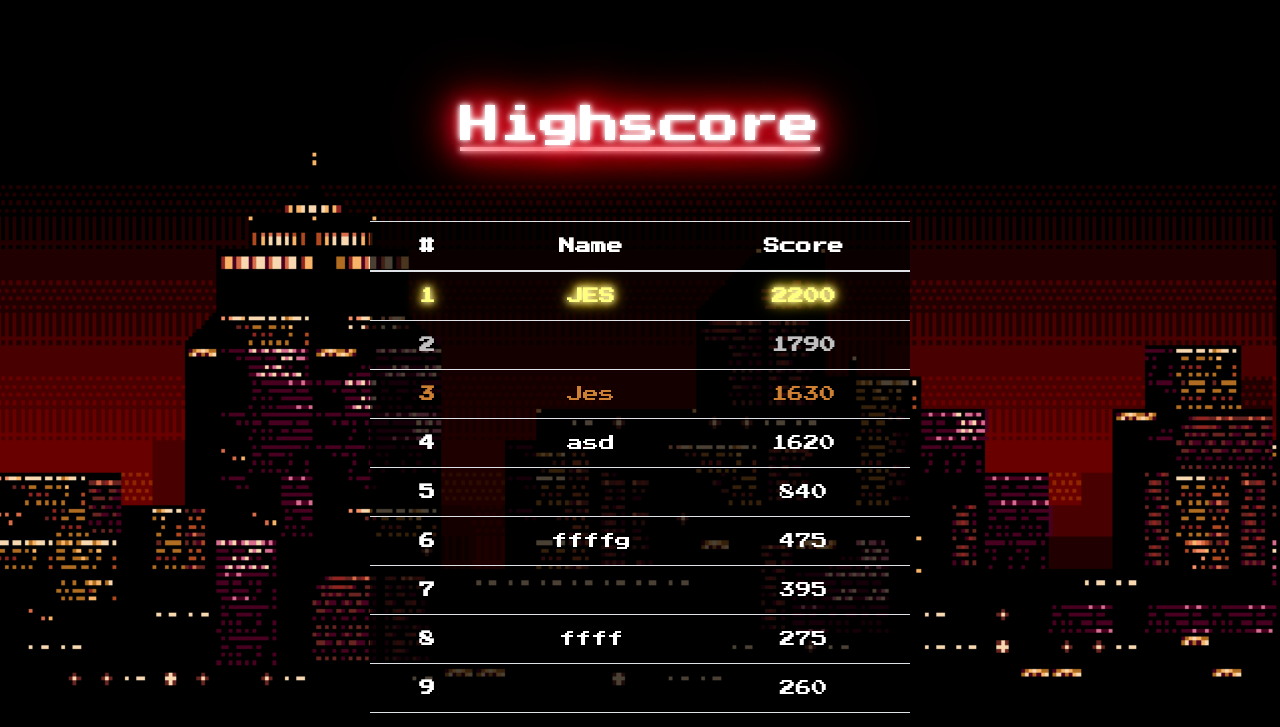
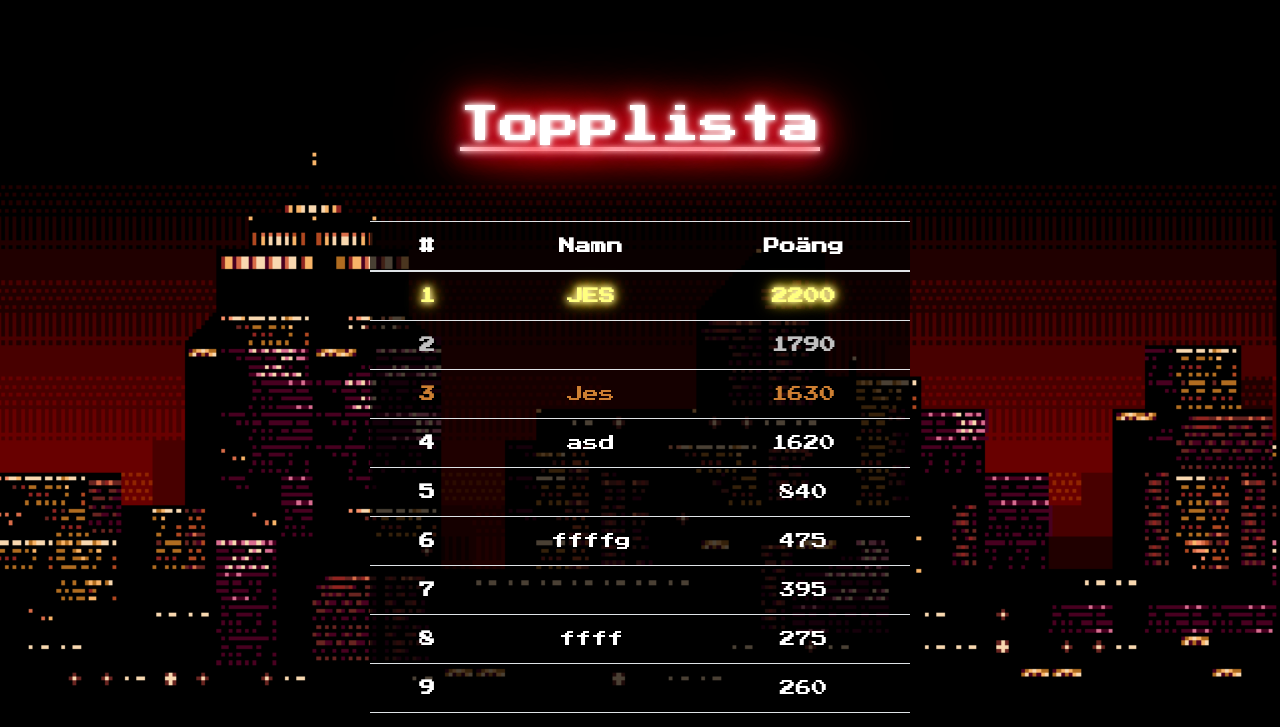
Before and after one commit to teeboteebo/break-them-out, a plain HTML site: page www/index.html in a window 1280 px wide. Both pictures are taken after a click on the picture 1177 px from the left and 31 px from the top of the page. Shown: the part 61-788 px from the top of the page. Drawn offline with nearby package versions, Linux system fonts and the light colour scheme; files that its build step writes are made by us from their sources.

Commit message:
highscore page translation

```diff
--- a/www/index.html
+++ b/www/index.html
@@ -228,7 +228,7 @@
 
     <!-- Highscore -->
     <section class="container high-score">
-      <section class="row mt-5">
+      <section class="row highscore-row mt-5">
         <h2 class="col-12 text-center mt-5 mb-4">
           Highscore
         </h2>
@@ -236,7 +236,7 @@
       <section class="row mt-5 justify-content-center">
         <section class="col-12 col-lg-6">
           <table class="table bk-opacity text-center">
-            <thead>
+            <thead class="player-name">
               <tr>
                 <th scope="col">#</th>
                 <th scope="col">Name</th>
--- a/www/js/translation.js
+++ b/www/js/translation.js
@@ -17,7 +17,7 @@ function createHistory(lang) {
   ports.html("<h3>" + a.portstitle + "</h3>" + a.ports);
 }
 
-function createNavbar(lang){
+function createNavbar(lang) {
   let playNow = $(".play-now");
   let playNowStartPage = $(".play-now-start");
   let historyPage = $(".history-page");
@@ -29,13 +29,13 @@ function createNavbar(lang){
   playNowStartPage.html('<a role="button" href="/game" class="btn btn-outline-light center-me my-5">' + a.playstart + '</a>');
   historyPage.html('<a class="nav-link" href="/history">' + a.history + '</a>');
   highScore.html('<a class="nav-link" href="/high-score">' + a.highscore + '</a>');
-  otherVersions.html('<a class="nav-link dropdown-toggle" href="/links.html" id="navbarDropdown" role="button" data-toggle="dropdown" aria-haspopup="true" aria-expanded="false">' + a.versions  + ' ' + '</a>' + '<div class="dropdown-menu" aria-labelledby="navbarDropdown">' +
+  otherVersions.html('<a class="nav-link dropdown-toggle" href="/links.html" id="navbarDropdown" role="button" data-toggle="dropdown" aria-haspopup="true" aria-expanded="false">' + a.versions + ' ' + '</a>' + '<div class="dropdown-menu" aria-labelledby="navbarDropdown">' +
     '<a class="dropdown-item" href="http://www.spelo.se/arkad/sparkanoid" target="_blank">' + "Sparkanoid" + '</a>' +
     '<a class="dropdown-item" href="http://o.www.spela.se/spel_/breakout_5" target="_blank">' + "Breakout 5" + '</a>' +
     '<a class="dropdown-item" href="https://www.crazygames.com/game/atari-breakout" target="_blank">' + "Atari Breakout" + '</a>' + '</div>')
 }
 
-function createStartPage(lang){
+function createStartPage(lang) {
   let cardHead = $(".card-headline");
   let card1 = $(".card1");
   let card2 = $(".card2");
@@ -43,27 +43,40 @@ function createStartPage(lang){
   let a = translationData.cards[lang];
 
   cardHead.html('<h4>' + a.cardHeadline + '</h4>');
-  card1.html('<h5 class="card-title">'+ a.card1Name + '</h5>' +
+  card1.html('<h5 class="card-title">' + a.card1Name + '</h5>' +
     '<p class="card-text">' + a.card1Desc + '</p>' +
     '<a role="button" href="http://www.spelo.se/arkad/sparkanoid" target="_blank" class="btn btn-outline-light">' + a.cardButton + '</a>');
 
-  card2.html('<h5 class="card-title">'+ a.card2Name + '</h5>' +
+  card2.html('<h5 class="card-title">' + a.card2Name + '</h5>' +
     '<p class="card-text">' + a.card2Desc + '</p>' +
     '<a role="button" href="http://o.www.spela.se/spel_/breakout_5" target="_blank" class="btn btn-outline-light">' + a.cardButton + '</a>');
 
-  card3.html('<h5 class="card-title">'+ a.card3Name + '</h5>' +
+  card3.html('<h5 class="card-title">' + a.card3Name + '</h5>' +
     '<p class="card-text">' + a.card3Desc + '</p>' +
     '<a role="button" href="https://www.crazygames.com/game/atari-breakout" target="_blank" class="btn btn-outline-light">' + a.cardButton + '</a>');
+}
+
+function createHighscorePage(lang) {
+  let highscore = $(".highscore-row");
+  let player = $('.player-name');
+  let a = translationData.highscoreHeadline[lang];
+
+  highscore.html('<h2 class="col-12 text-center mt-5 mb-4">' + a.highscore + '</h2>');
+  player.html('<tr>' + '<th scope="col">#</th>' + '<th scope="col">' + a.highscoreName + '</th>' + '<th scope="col">' + a.points + '</th>'
+    + '</tr>');
+
 }
 
 $('.swe-btn').click(function () {
   createHistory('sv');
   createNavbar('sv');
   createStartPage('sv');
+  createHighscorePage('sv');
 });
 
 $('.eng-btn').click(function () {
   createHistory('en');
   createNavbar('en');
   createStartPage('en');
+  createHighscorePage('en');
 });
--- a/www/json/content.json
+++ b/www/json/content.json
@@ -15,6 +15,18 @@
       "gameplay": "<p>Breakout begins with eight rows of bricks, with each two rows a different color. The color order from the bottom up is yellow, green, orange and red. Using a single ball, the player must knock down as many bricks as possible by using the walls and/or the paddle below to ricochet the ball against the bricks and eliminate them.</p><br><p>If the player's paddle misses the ball's rebound, he or she will lose a turn. The player has three turns to try to clear two screens of bricks. Yellow bricks earn one point each, green bricks earn three points, orange bricks earn five points and the top-level red bricks score seven points each. The paddle shrinks to one-half its size after the ball has broken through the red row and hit the upper wall. Ball speed increases at specific intervals: after four hits, after twelve hits, and after making contact with the orange and red rows.",
       "portstitle": "Ports",
       "ports": "<p>The original arcade version of Breakout was ported to the Atari 2600 by Brad Stewart. Brad Stewart and Ian Shepherd were both available to program Breakout for the 2600 and competed in the original version of Breakout for the programming rights; Brad won.</p>"
+    }
+  },
+  "highscoreHeadline": {
+    "sv":{
+      "highscore": "Topplista",
+      "highscoreName": "Namn",
+      "points": "Poäng"
+    },
+    "en":{
+      "highscore": "Highscore",
+      "highscoreName": "Name",
+      "points": "Score"
     }
   },
   "navbar": {
@@ -62,17 +74,5 @@
       "card3Desc": "Go to Atari",
       "cardButton": "PLAY"
     }
-  },
-  "game": {
-    "sv": {
-      "score": "POÄNG:",
-      "lives": "LIV:",
-      "game-over": "DU FÖRLORADE - TRYCK ENTER FÖR ATT SPELA IGEN"
-    },
-    "en": {
-      "score": "SCORE:",
-      "lives": "LIVES:",
-      "game-over": "GAME OVER - PRESS ENTER TO PLAY AGAIN"
-    }
   }
 }
```
Lines whose indentation alone changed are shown as unchanged.
